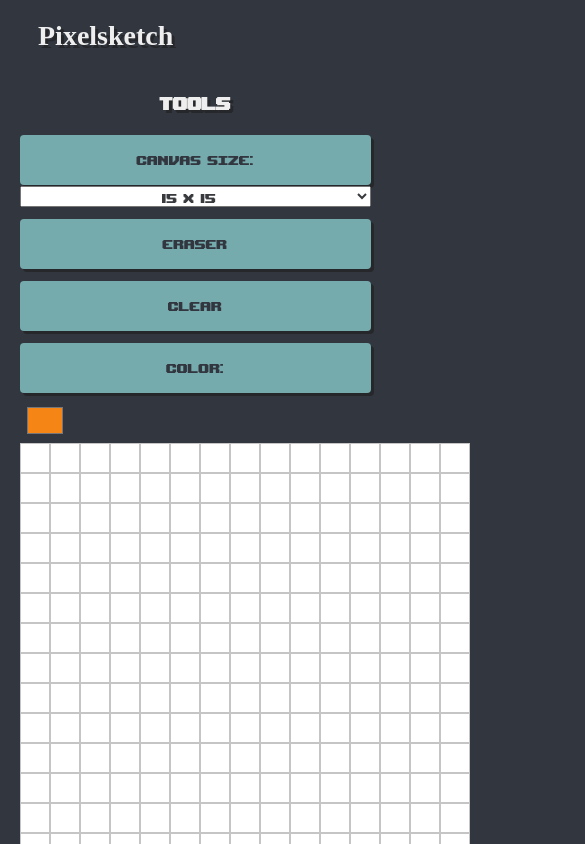
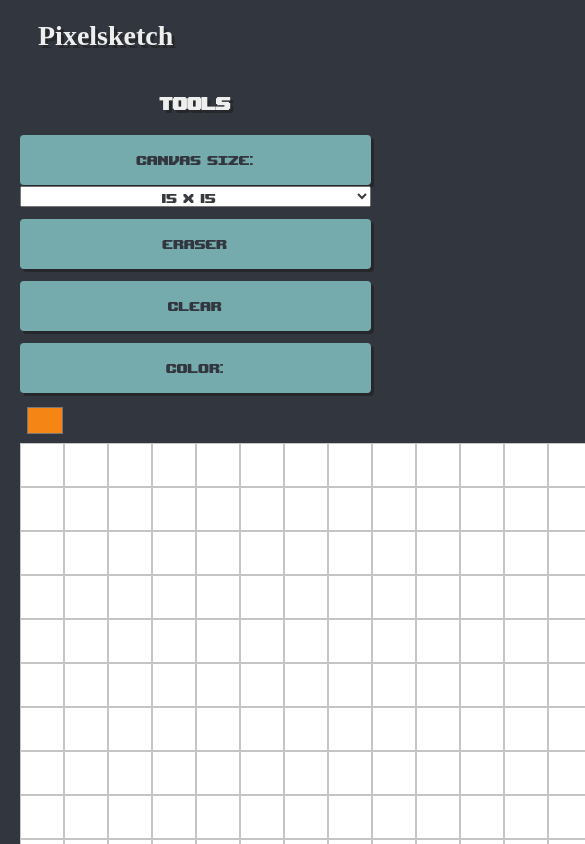
Before and after one commit to emilydoh/Pixelsketch, a React (Vite) app: page / in a window 390 px wide. Shown: the top 844 px of the page, 585 px wide, since content can reach past the window. Built offline with nearby package versions, Linux system fonts and the light colour scheme; a web font is replaced by a local one.

Commit message:
styling updates
fixed issue with 10 x 10 on smaller screens

```diff
--- a/package.json
+++ b/package.json
@@ -23,6 +23,7 @@
     "eslint": "^8.57.0",
     "eslint-plugin-react-hooks": "^4.6.0",
     "eslint-plugin-react-refresh": "^0.4.6",
+    "gh-pages": "^6.1.1",
     "typescript": "^5.2.2",
     "vite": "^5.2.0"
   }
--- a/src/index.css
+++ b/src/index.css
@@ -98,7 +98,6 @@ button {
     height: 50px;
     width: 250px;
     background-color: #76ABAE;
-    /* text-align: center; */
     border-radius: 4px;
     font-size: 28px;
     display: flex;
@@ -141,8 +140,8 @@ h2 {
     }
 
     .pixel {
-        width: 42px;
-        height: 42px;
+        width: 64px;
+        height: 64px;
     }
 
     .grid {
@@ -179,8 +178,8 @@ h2 {
             }
 
             .pixel {
-                width: 35px;
-                height: 35px;
+                width: 53px;
+                height: 53px;
             }
 
             .grid {
@@ -220,8 +219,8 @@ h2 {
     }
 
     .pixel {
-        width: 28px;
-        height: 28px;
+        width: 42px;
+        height: 42px;
     }
 
     .colorPicker {
```
Also changed, not shown: 1 other file (tests, documents, lock files or other folders).
